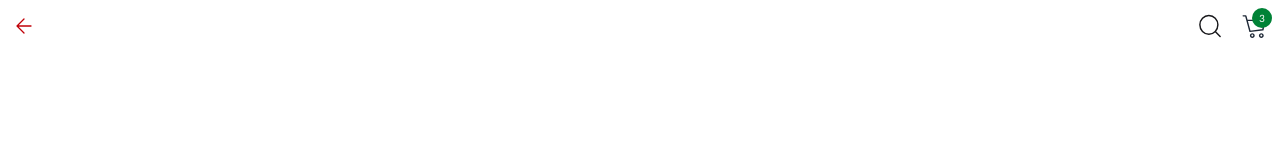
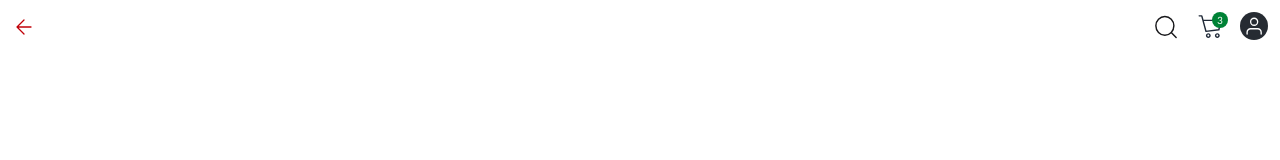
Before and after one commit to Meshil-Maring/e-commerce, a React (Vite) app in the folder client/: page /product-details/1 in a window 1280 px wide. Shown: the top 160 px of the page. Built offline with nearby package versions, Linux system fonts and the light colour scheme.

Commit message:
update header

```diff
--- a/client/src/assets/icons/person.jsx
+++ b/client/src/assets/icons/person.jsx
@@ -7,23 +7,23 @@ const Icon = ({
   <svg
     width={size}
     height={size}
-    viewBox="0 0 24 24"
+    viewBox="0 0 25 25"
     fill={fill}
     xmlns="http://www.w3.org/2000/svg"
   >
-    <circle
-      cx="12"
-      cy="8"
-      r="3.25"
+    <path
+      d="M20.6557 21.6601V19.6601C20.6557 18.5992 20.2343 17.5818 19.4841 16.8316C18.734 16.0815 17.7166 15.6601 16.6557 15.6601H8.6557C7.59483 15.6601 6.57742 16.0815 5.82727 16.8316C5.07713 17.5818 4.6557 18.5992 4.6557 19.6601V21.6601"
       stroke={stroke}
       strokeWidth={strokeW}
       strokeLinecap="round"
+      strokeLinejoin="round"
     />
     <path
-      d="M4.84913 16.9479C5.48883 14.6034 7.91473 13.5 10.345 13.5H13.655C16.0853 13.5 18.5112 14.6034 19.1509 16.9479C19.282 17.4287 19.3868 17.9489 19.4462 18.5015C19.5052 19.0507 19.0523 19.5 18.5 19.5H5.5C4.94772 19.5 4.49482 19.0507 4.55382 18.5015C4.6132 17.9489 4.71796 17.4287 4.84913 16.9479Z"
+      d="M12.6557 11.6601C14.8648 11.6601 16.6557 9.8692 16.6557 7.66006C16.6557 5.45093 14.8648 3.66006 12.6557 3.66006C10.4466 3.66006 8.6557 5.45093 8.6557 7.66006C8.6557 9.8692 10.4466 11.6601 12.6557 11.6601Z"
       stroke={stroke}
       strokeWidth={strokeW}
       strokeLinecap="round"
+      strokeLinejoin="round"
     />
   </svg>
 );
--- a/client/src/components/shared/cart.jsx
+++ b/client/src/components/shared/cart.jsx
@@ -4,7 +4,7 @@ import CartIcon from "../../assets/icons/CartIcon";
 const Cart = () => {
   return (
     <button className="text-zinc-900 relative">
-      <p className=" absolute right-[-4px] top-[-4px] rounded-full bg-green-700 w-5 h-5 text-[10px] flex justify-center items-center text-white">
+      <p className=" absolute right-[-4px] rounded-full bg-green-700 w-4 h-4 text-[10px] flex justify-center items-center text-white">
         3
       </p>
       <CartIcon fill="#1F2937" size={28} />
--- a/client/src/components/shared/header.jsx
+++ b/client/src/components/shared/header.jsx
@@ -1,28 +1,37 @@
-
 import Cart from "../shared/cart";
 import MenuIcon from "../../assets/icons/MenuIcon";
 import BackIcon from "../../assets/icons/back";
 import SearchIcon from "../../assets/icons/SearchIcon";
+import PersonIcon from "../../assets/icons/person";
 
-const Header = ({menu = false}) => {
+const Header = ({ menu = false }) => {
   return (
     <header
       className="text-red-700 flex
     justify-between p-3 w-full bg-[var(--bg-surface)]"
     >
-    {menu ? <button className="text-zinc-900 text-3xl">
-    <MenuIcon size={28} />
-    </button> : <button>
-        <BackIcon/>
-        </button>}
-
+      {menu ? (
+        <button className="text-zinc-900 text-3xl">
+          <MenuIcon size={28} />
+        </button>
+      ) : (
+        <button>
+          <BackIcon />
+        </button>
+      )}
 
       <div className="flex gap-4">
         <button className="text-zinc-900 text-3xl">
           <SearchIcon size={28} />
         </button>
 
-        <Cart size={28} />
+        <button>
+          <Cart size={28} />
+        </button>
+
+        <button className="flex rounded-full w-7 h-7 items-center justify-center bg-[var(--text)]">
+          <PersonIcon stroke="white" size={22} />
+        </button>
       </div>
     </header>
   );
```
